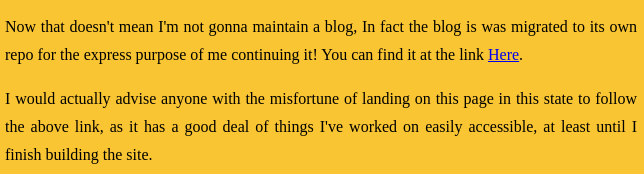
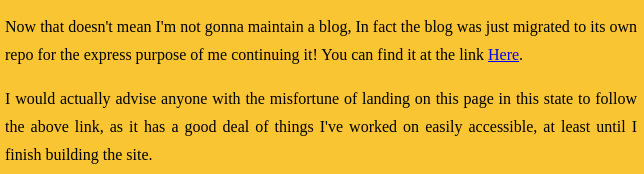
Before and after one commit to DeshawnN/DeshawnN.github.io, a plain HTML site: page index.html in a window 1280 px wide. Shown: the part 395-569 px from the top of the page, 319-963 px from the left. Drawn offline with Linux system fonts and the light colour scheme.

Commit message:
Fixed typo in the second p tag of the landing page

```diff
--- a/index.html
+++ b/index.html
@@ -17,7 +17,7 @@
       now so I figure I needed to really stop putting it off.</p>
 
     <p>Now that doesn't mean I'm not gonna maintain a blog, In fact the
-      blog is was migrated to its own repo for the express purpose of me
+      blog was just migrated to its own repo for the express purpose of me
       continuing it! You can find it at the link <a href="./DevBlog">Here</a>.
     </p>
     <p>I would actually advise anyone with the misfortune of landing on this page
```
